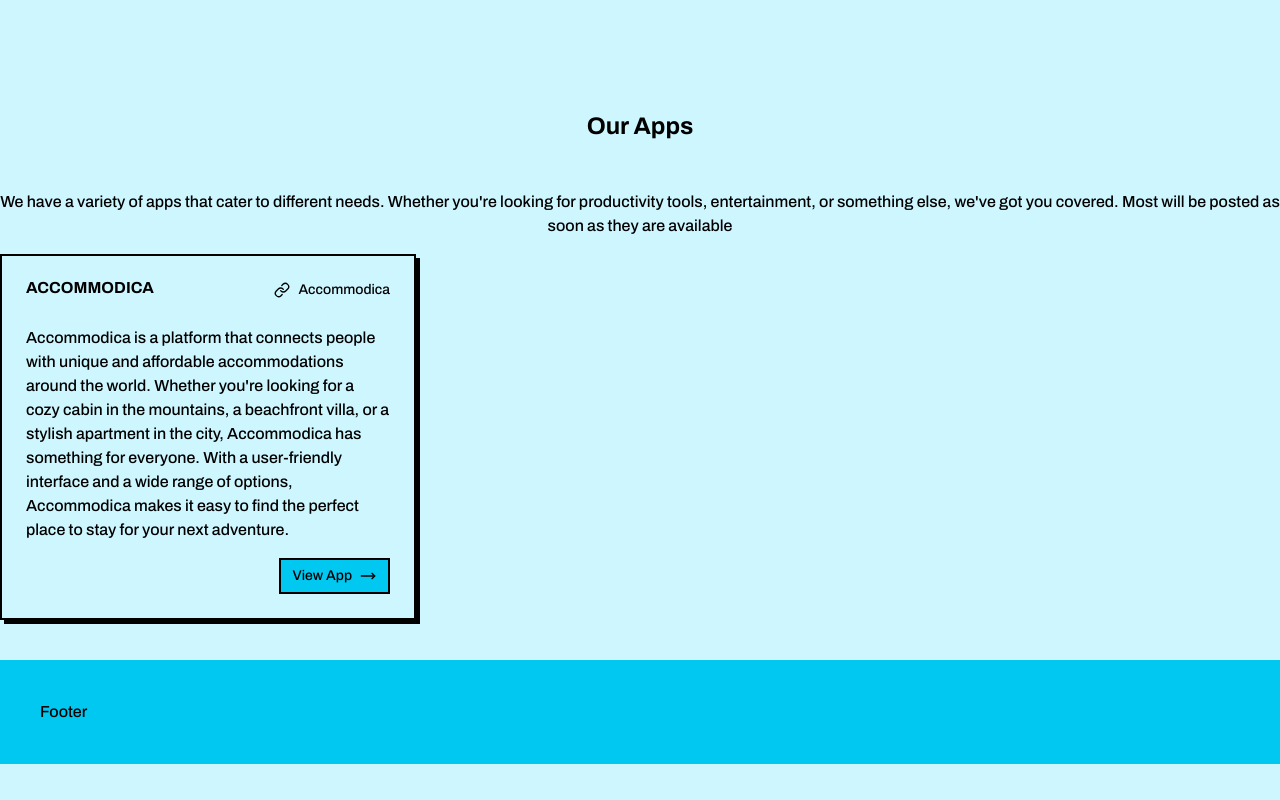
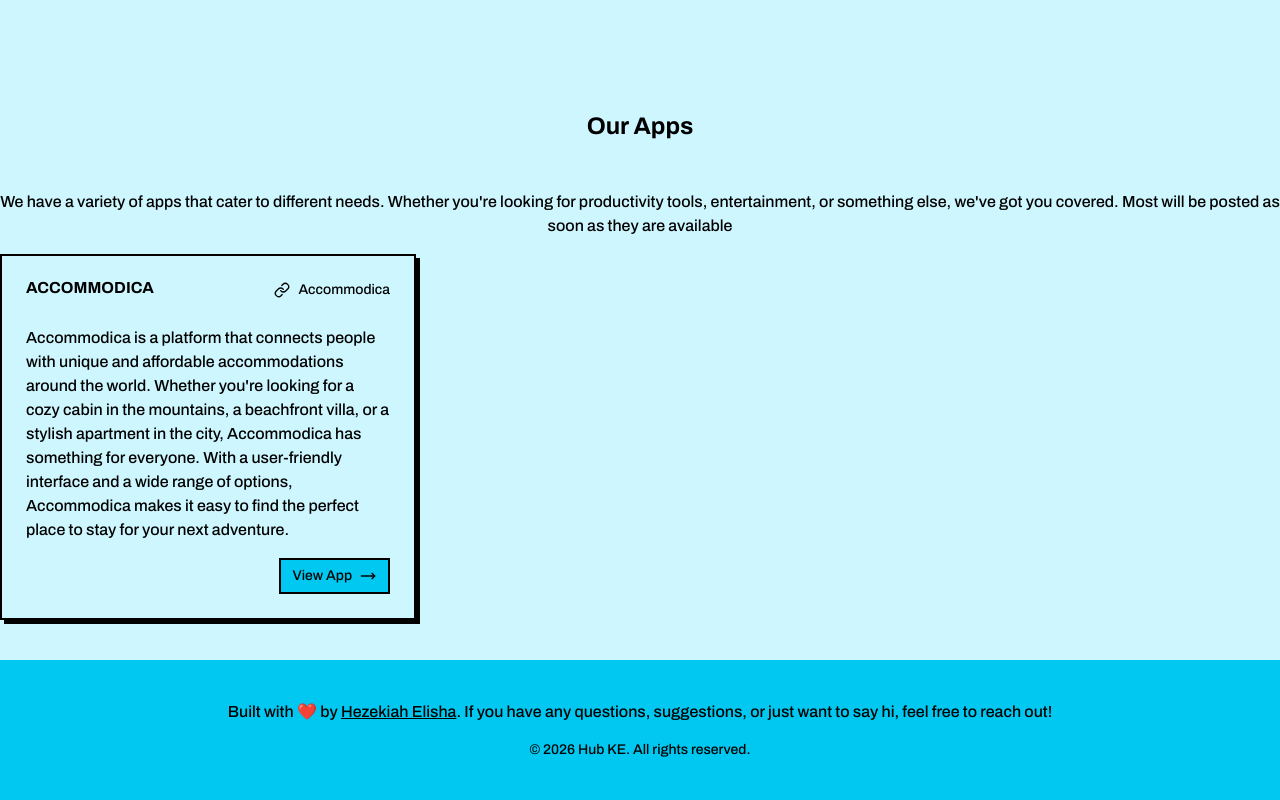
Before and after one commit to Hezekiah-Elisha/hub_ke, a Next.js app: page / in a window 1280 px wide. Shown: the part 799-1599 px from the top of the page. Before the commit the page ends 1563 px from the top, so only its background shows below. Built offline with nearby package versions, Linux system fonts and the light colour scheme.

Commit message:
feat: enhance layout and styling of Footer, Hero, NavHeader, and OurApps components

```diff
--- a/components/layout/Footer.tsx
+++ b/components/layout/Footer.tsx
@@ -1,11 +1,17 @@
+import Link from 'next/link'
 import React from 'react'
 
 export default function Footer() {
   return (
     <div className="font-archivo p-10 bg-main">
-        <div className="container mx-auto">
-            Footer
-        </div>
+      <div className="container mx-auto flex flex-col gap-4 items-center justify-center">
+        <p>
+          Built with ❤️ by <Link href="https://www.linkedin.com/in/hezekiah-elisha" className="underline text-main-foreground" target="_blank">Hezekiah Elisha</Link>. If you have any questions, suggestions, or just want to say hi, feel free to reach out!
+        </p>
+        <p className="text-center text-sm text-foreground">
+          &copy; {new Date().getFullYear()} Hub KE. All rights reserved.
+        </p>
+      </div>
     </div>
   )
 }
--- a/components/layout/Hero.tsx
+++ b/components/layout/Hero.tsx
@@ -20,7 +20,7 @@ export default function Hero() {
                     Hub KE is a technology organization that specializes in
                     providing innovative solutions to businesses and
                     individuals. We are committed to delivering high-quality products and services that meet the needs of our clients. Our team of experts is dedicated to helping our clients achieve their goals through the use of cutting-edge technology and exceptional customer service.
-                    Main Developer is <Link href="https://www.linkedin.com/in/hezekiah-elisha" className="underline text-main-foreground" target="blank">Hezekiah Elisha</Link>.
+                    Main Developer is <Link href="https://www.linkedin.com/in/hezekiah-elisha" className="underline text-main-foreground" target="_blank">Hezekiah Elisha</Link>.
                 </p>
                 <p className="text-xs text-main-foreground bg-main italic p-2 pl-8 border-l-2">
                     The home of innovation and clarity
--- a/components/layout/NavHeader.tsx
+++ b/components/layout/NavHeader.tsx
@@ -5,7 +5,7 @@ import { MenuIcon } from 'lucide-react'
 
 export default function NavHeader() {
     return (
-        <header className='sticky top-0 z-50 bg-main/80 backdrop-blur-sm border-b border-border shadow-shadow'>
+        <header className='sticky top-0 z-50 bg-main/80 backdrop-blur-sm border-b border-border shadow-shadow font-archivo'>
             <nav className='container mx-auto font-archivo text-xl font-bold py-4 flex flex-row justify-between items-center gap-4 w-full px-4 md:px-0'>
                 <Link href="/" className='flex flex-row gap-2 items-center uppercase'>
                     Hub KE
@@ -24,16 +24,16 @@ export default function NavHeader() {
                         Contact Us
                     </Button>
                 </div>
-                <div className="block md:hidden">
+                <div className="block md:hidden font-archivo">
                     <Sheet>
                         <SheetTrigger asChild>
                             <Button><MenuIcon className="h-6 w-6" /></Button>
                         </SheetTrigger>
                         <SheetContent>
                             <SheetHeader>
-                                <SheetTitle>Edit profile</SheetTitle>
+                                <SheetTitle>Menu</SheetTitle>
                                 <SheetDescription>
-                                    Make changes to your profile here. Click save when you&apos;re done.
+                                    Tap on a link to navigate to the desired page.
                                 </SheetDescription>
                             </SheetHeader>
                             <div className='flex flex-col gap-4 items-start justify-start mt-4 p-4'>
--- a/components/layout/OurApps.tsx
+++ b/components/layout/OurApps.tsx
@@ -13,7 +13,7 @@ export default function OurApps() {
           you&apos;re looking for productivity tools, entertainment, or something
           else, we&apos;ve got you covered. Most will be posted as soon as they are available
         </p>
-        <div className="grid grid-cols-1 md:grid-cols-3 gap-4">
+        <div className="grid grid-cols-1 md:grid-cols-2 lg:grid-cols-3 gap-4">
           <Card>
             <CardHeader>
               <CardTitle className="uppercase">Accommodica</CardTitle>
```
